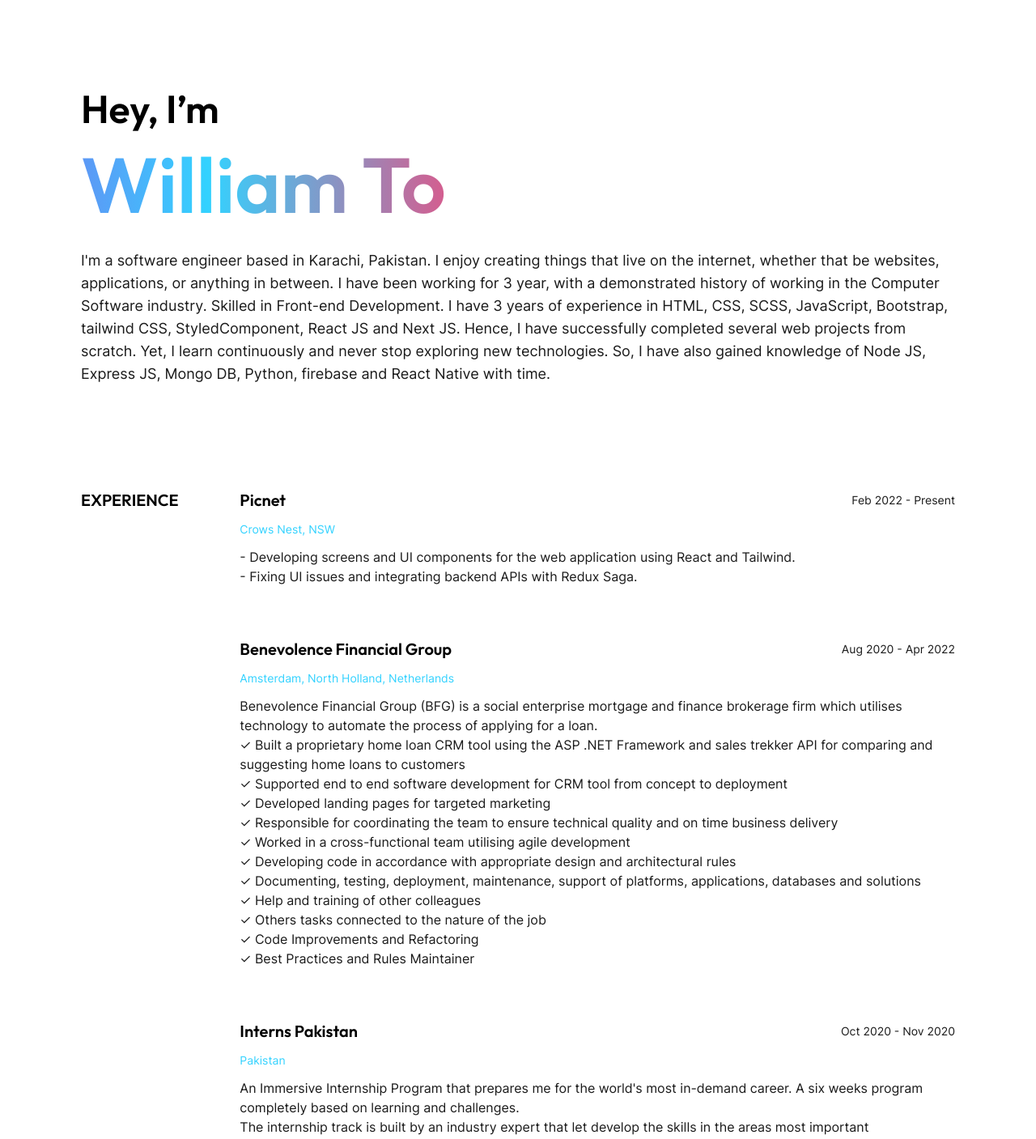
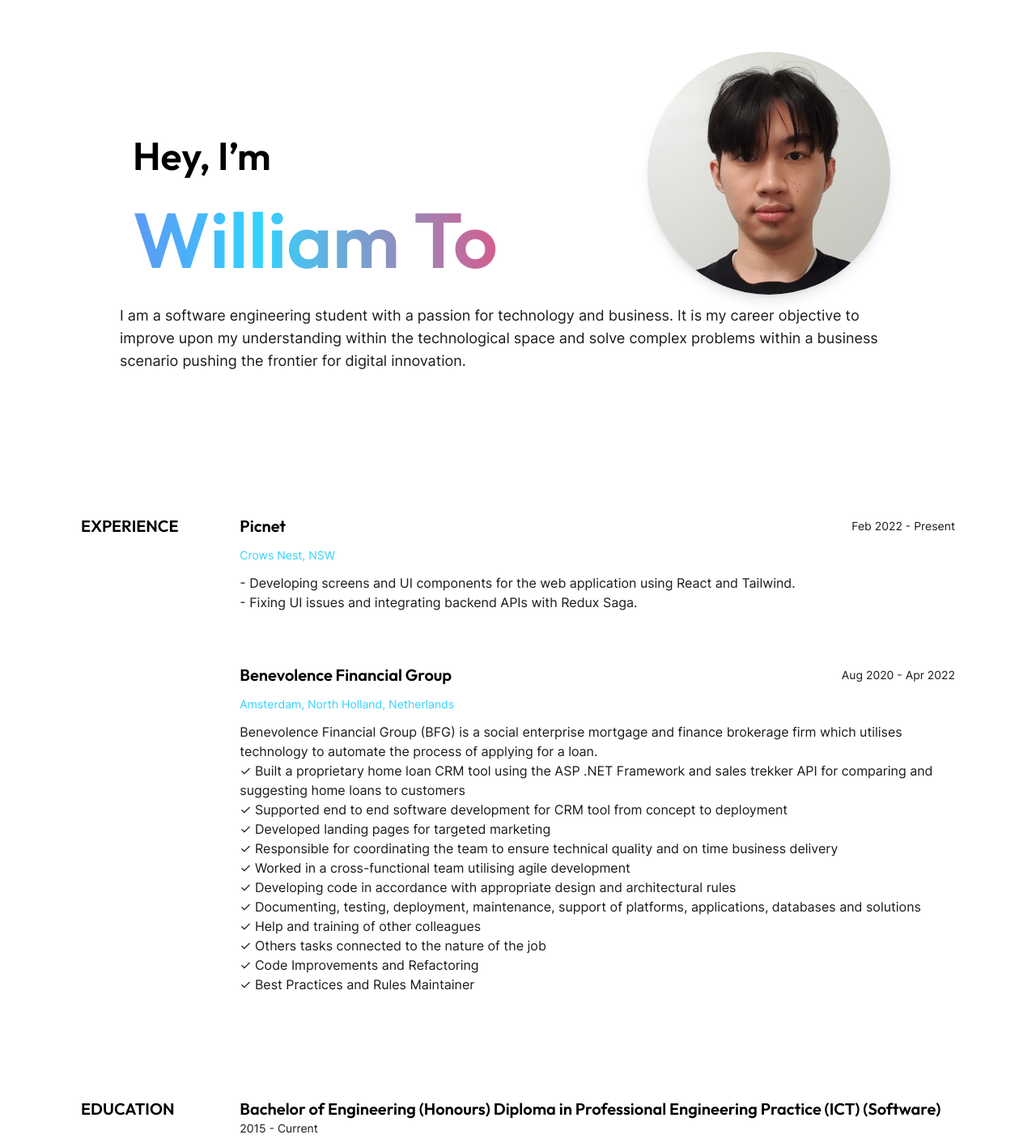
Before and after one commit to willyyto/william-portfolio-old, an Astro site: page / in a window 1280 px wide. Shown: the part 120-1527 px from the top of the page at 81% size. Built offline with nearby package versions, Linux system fonts and the light colour scheme; Astro itself is replaced by a stand-in of ours; a web font is replaced by a local one.

Commit message:
Add details and portfolio picture to hero section

```diff
--- a/src/components/home/Hero.astro
+++ b/src/components/home/Hero.astro
@@ -3,10 +3,25 @@ import { IHeroProps } from "@types";
 
 const { name, about } = Astro.props as IHeroProps;
 ---
+<section>
+  <div class="px-6 py-12 md:px-12 bg-gray-50 text-gray-800 text-center lg:text-left">
+    <div class="container mx-auto">
+      <div class="grid lg:grid-cols-2 lg:space-x-40 flex items-center">
+        <div class="mt-12 lg:mt-0">
+          <h2 class="dark:text-light mt-[117px] text-5xl">Hey, I’m</h2>
+          <h1>{name}</h1>
+        </div>
+        <div class="mb-12 lg:mb-0 sm:mx-auto md:mx-auto items-center">
+          <img
+          src="/assets/images/portfolio-picture.png"
+            class="w-300 h-300 rounded-full shadow-lg"
+            alt=""
+          />
+        </div>
+      </div>
+    </div>
 
-<section>
-  <h2 class="dark:text-light mt-[117px] title">Hey, I’m</h2>
-  <h1>{name}</h1>
+
   <p class="dark:text-light text-lg mb-16">
     {about}
   </p>
--- a/src/data/info.ts
+++ b/src/data/info.ts
@@ -2,14 +2,8 @@ export const info = {
   baseUrl: "https://astro-portfolio-uzair.vercel.app",
   name: "William To",
   jobDescription: "Software Engineer",
-  about: `I'm a software engineer based in Karachi, Pakistan.
-   I enjoy creating things that live on the internet, whether that be websites, applications, or anything in between.
-   I have been working for 3 year, with a demonstrated history of working in the Computer Software industry. Skilled in Front-end Development.
-   I have 3 years of experience in HTML, CSS, SCSS, JavaScript, Bootstrap, tailwind CSS, StyledComponent, React JS and Next JS. Hence,
-   I have successfully completed several web projects from scratch.
-   Yet, I learn continuously and never stop exploring new technologies.
-   So, I have also gained knowledge of Node JS, Express JS, Mongo DB, Python,
-   firebase and React Native with time.
+  about: `I am a software engineering student with a passion for technology and business. It is my career objective to improve upon my
+  understanding within the technological space and solve complex problems within a business scenario pushing the frontier for digital innovation.
   `,
 
   experience: [
@@ -42,17 +36,6 @@ export const info = {
         "✓ Others tasks connected to the nature of the job",
         "✓ Code Improvements and Refactoring ",
         "✓ Best Practices and Rules Maintainer",
-      ],
-    },
-
-    {
-      name: "Interns Pakistan",
-      location: "Pakistan",
-      startDate: "Oct 2020",
-      endDate: "Nov 2020",
-      description: [
-        "An Immersive Internship Program that prepares me for the world's most in-demand career. A six weeks program completely based on learning and challenges.",
-        "The internship track is built by an industry expert that let develop the skills in the areas most important ",
       ],
     },
   ],
```
Also changed, not shown: public/assets/images/portfolio-picture.png (added).
